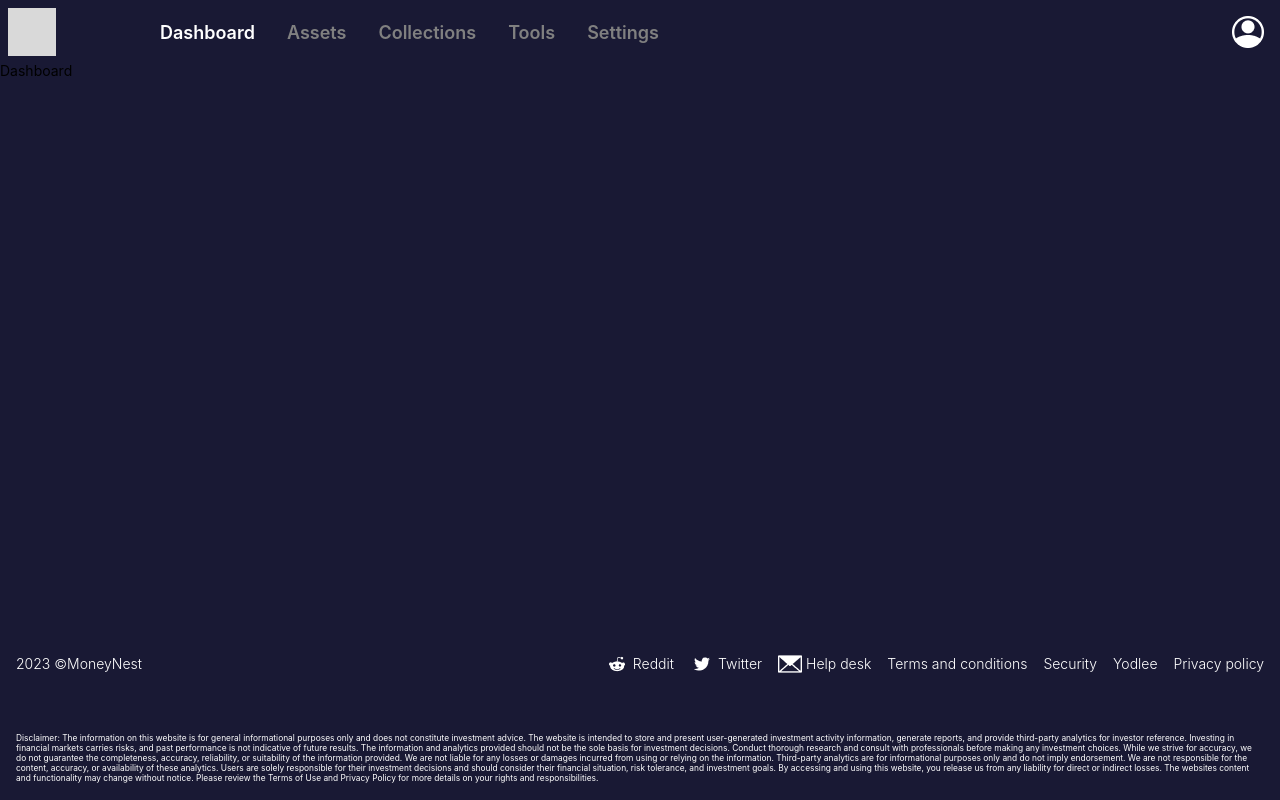
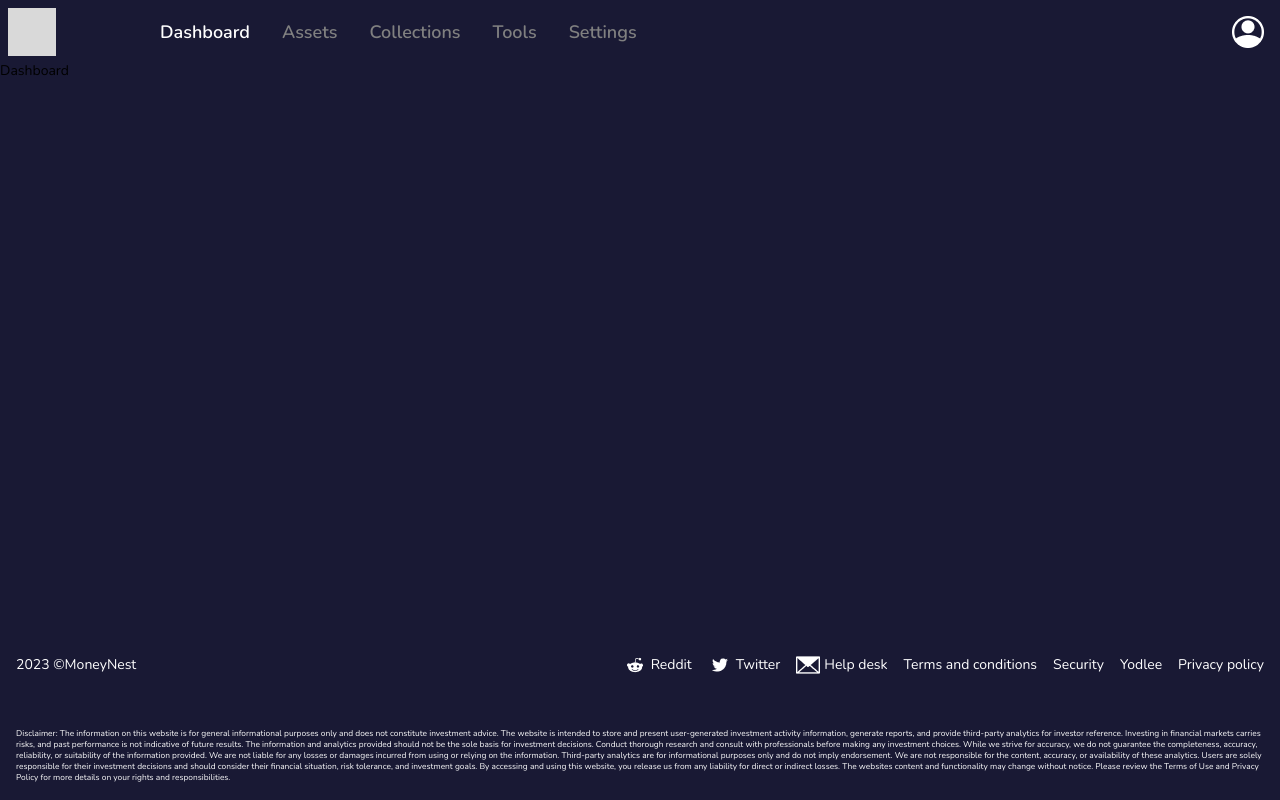
Before and after one commit to Jenya-b/moneynest, a React (Create React App) app: page / in a window 1280 px wide. Built offline with nearby package versions, Linux system fonts and the light colour scheme.

Commit message:
feat: add font-style Nunito

```diff
--- a/public/index.html
+++ b/public/index.html
@@ -3,6 +3,12 @@
   <head>
     <meta charset="utf-8" />
     <link rel="icon" href="%PUBLIC_URL%/favicon.ico" />
+    <link rel="preconnect" href="https://fonts.googleapis.com" />
+    <link rel="preconnect" href="https://fonts.gstatic.com" crossorigin />
+    <link
+      href="https://fonts.googleapis.com/css2?family=Nunito:ital,wght@0,200;0,300;0,400;0,500;0,600;0,700;0,800;0,900;0,1000;1,200;1,300;1,400;1,500;1,600;1,700;1,800;1,900;1,1000&display=swap"
+      rel="stylesheet"
+    />
     <meta name="viewport" content="width=device-width, initial-scale=1" />
     <title>Moneynest</title>
   </head>
--- a/src/styles/global.ts
+++ b/src/styles/global.ts
@@ -5,7 +5,7 @@
 		padding: 0;
 		margin: 0;
 		border: 0;
-		font-family: 'Inter', sans-serif;
+		font-family: 'Nunito', sans-serif;
 	}
 	*,
 	*::before,
```
